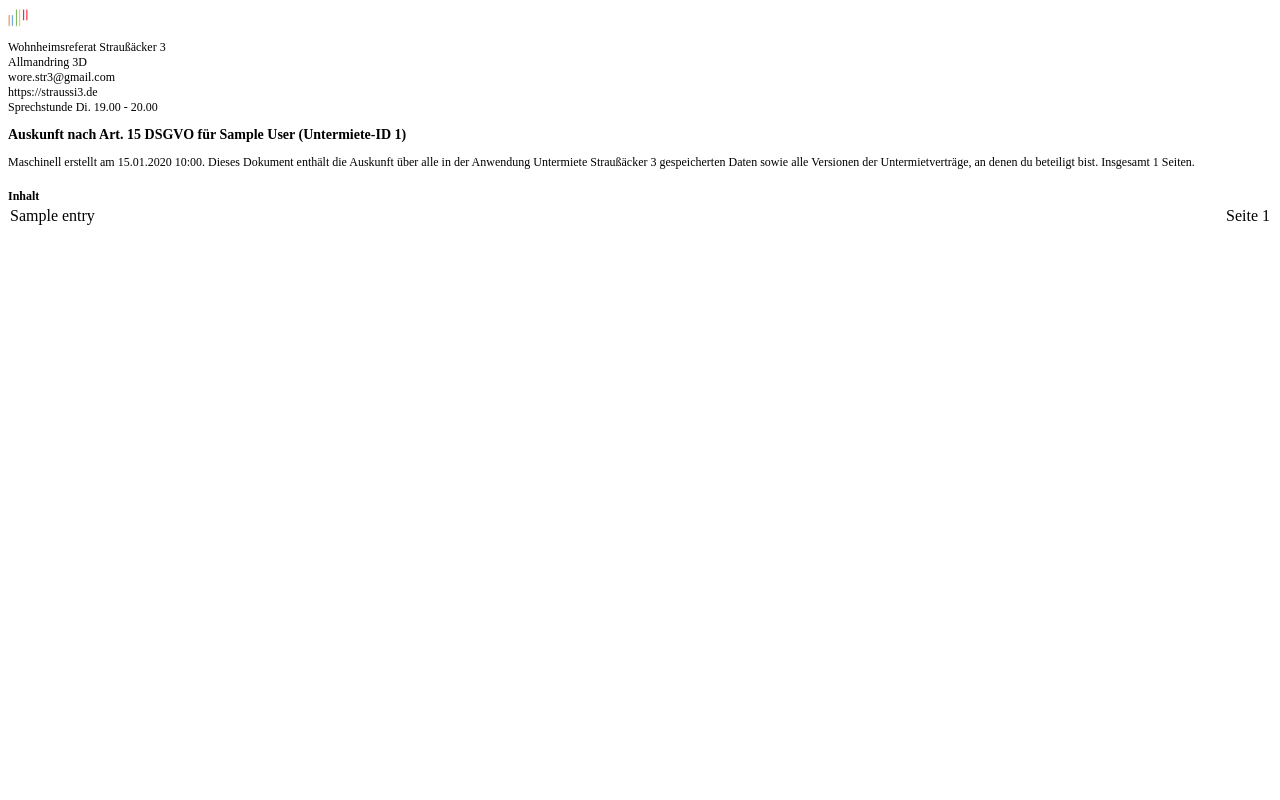
After one commit to milesstoetzner/straussi3-subtenancy, a Django app: template tenants/templates/tenants/personal_data_toc.html in a window 1280 px wide. The commit adds this page. Run offline with Django 5.2, Linux system fonts and the light colour scheme; the template is opened without the code that fills it: most values are stand-ins (such as "Sample title", 1, 10 or a date in 2020).

Commit message:
export_personal_data: the PDF bundles a contents page, the report and every version of the person's contract PDFs, with outline bookmarks

```diff
--- a/requirements.txt
+++ b/requirements.txt
@@ -7,3 +7,4 @@ reportlab==4.4.2
 gunicorn==23.0.0
 whitenoise==6.9.0
 python-dotenv~=1.2.2
+pypdf==6.20.0
--- a/tenants/templates/tenants/personal_data.html
+++ b/tenants/templates/tenants/personal_data.html
@@ -14,10 +14,6 @@
             }
             @frame content_frame {
                 left: 25mm; width: 160mm; top: 60mm; height: 210mm;
-            }
-            @frame footer_frame {
-                -pdf-frame-content: footer_content;
-                right: 25mm; width: 156mm; bottom: 15mm; height: 20pt;
             }
         }
         body { font-size: 12px; }
@@ -131,6 +127,5 @@
         siehe Datenschutzerklärung. IP-Adressen von Login-, Registrierungs- und Passwort-Zurücksetzen-Versuchen werden
         höchstens eine Stunde im Arbeitsspeicher gehalten und nicht gespeichert.</p>
 
-    <div id="footer_content" style="text-align: right">Seite <pdfpagenumber> von <pdfpagecount></div>
 </body>
 </html>
--- /dev/null
+++ b/tenants/templates/tenants/personal_data_toc.html
@@ -0,0 +1,54 @@
+{% load static %}
+<html>
+<head>
+    <style>
+        @page {
+            size: A4;
+            @frame header_frame_right {
+                -pdf-frame-content: header_content_right;
+                right: 25mm; width: 135pt; top: 25mm; height: 100pt;
+            }
+            @frame logo {
+                -pdf-frame-content: logo;
+                left: 120mm; top: 24mm;
+            }
+            @frame content_frame {
+                left: 25mm; width: 160mm; top: 60mm; height: 210mm;
+            }
+        }
+        body { font-size: 12px; }
+        h1 { font-size: 14px; }
+        h2 { font-size: 12px; margin-top: 5mm; margin-bottom: 0; }
+        .block { text-align: justify; }
+        table { width: 100%; }
+        td { vertical-align: top; padding: 1px 0; }
+        td.page { width: 20mm; text-align: right; }
+    </style>
+    <meta charset="UTF-8">
+    <meta http-equiv="content-type" content="text/html; charset=utf-8">
+</head>
+<body>
+    <img src="/static/subtenancy/logo_str3.png" width="20mm" height="20mm" id="logo">
+    <div id="header_content_right">
+        <p>
+            Wohnheimsreferat Straußäcker 3<br>
+            Allmandring 3D<br>
+            wore.str3@gmail.com<br>
+            https://straussi3.de<br>
+            Sprechstunde Di. 19.00 - 20.00
+        </p>
+    </div>
+
+    <h1>Auskunft nach Art. 15 DSGVO für {{ account.first_name }} {{ account.last_name }} (Untermiete-ID {{ account.id }})</h1>
+    <p class="block">Maschinell erstellt am {{ exported_at|date:"d.m.Y H:i" }}. Dieses Dokument enthält die Auskunft über alle in der
+        Anwendung Untermiete Straußäcker 3 gespeicherten Daten sowie alle Versionen der Untermietverträge, an denen du
+        beteiligt bist. Insgesamt {{ total_pages }} Seiten.</p>
+
+    <h2>Inhalt</h2>
+    <table>
+        {% for entry in entries %}
+            <tr><td>{{ entry.title }}</td><td class="page">Seite {{ entry.page }}</td></tr>
+        {% endfor %}
+    </table>
+</body>
+</html>
```
Also changed, not shown: subtenancy/management/commands/export_personal_data.py (+41 -2 lines).
